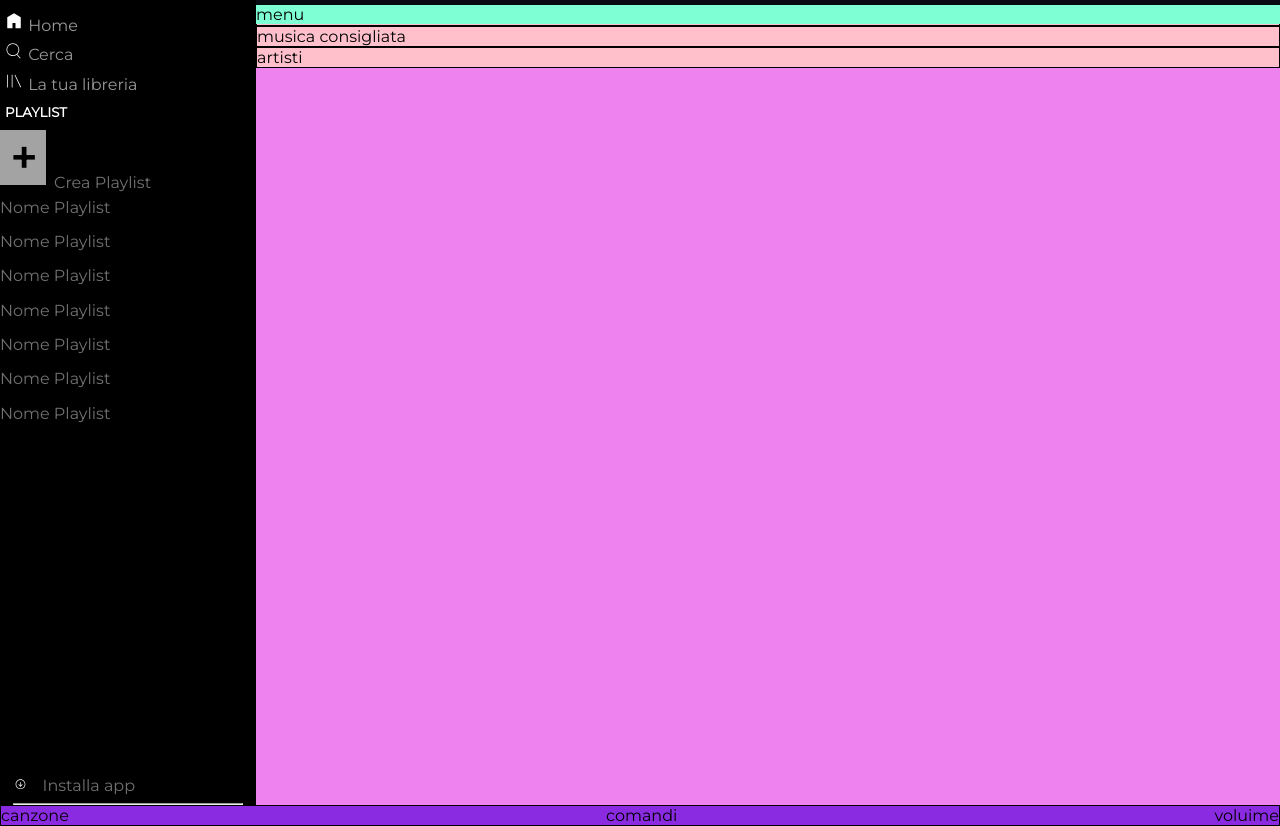
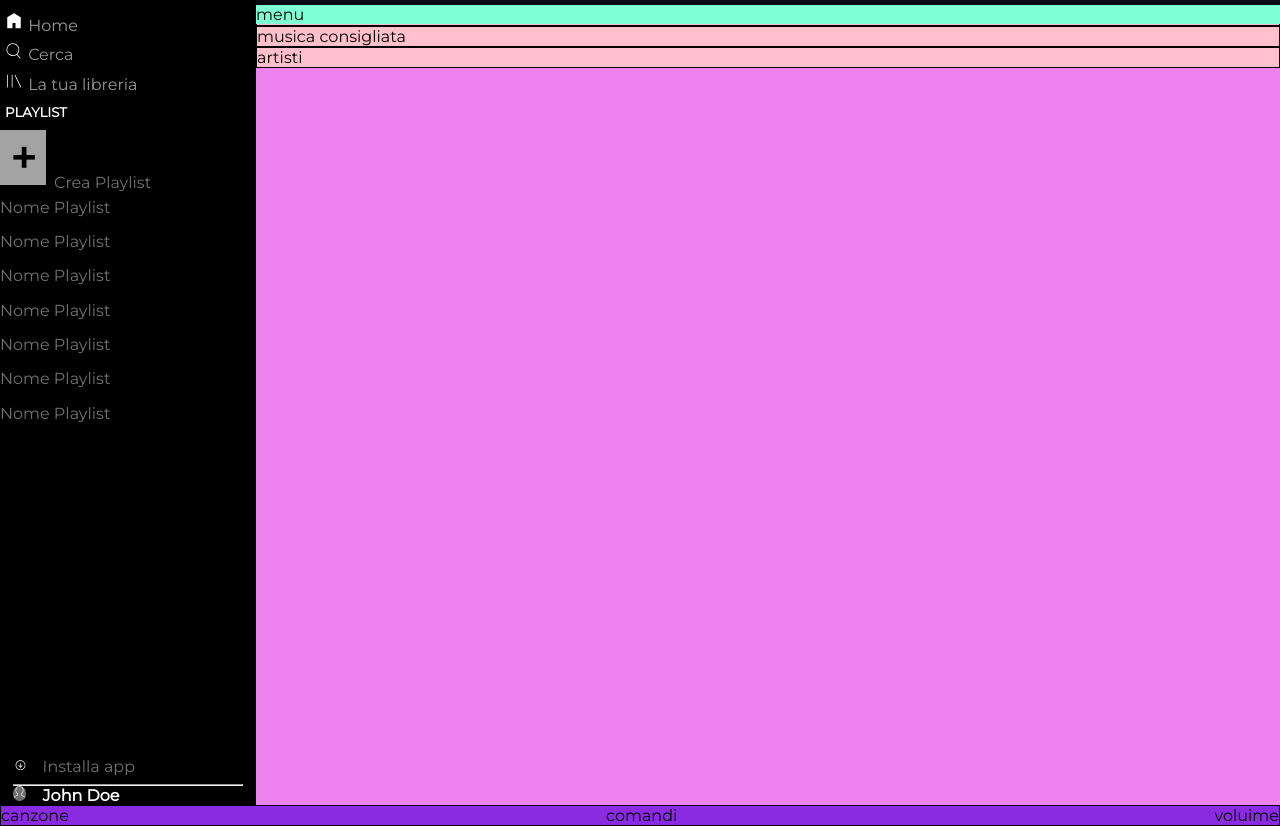
Before and after one commit to Asiaviscardi/html-css-spotifyweb, a plain HTML site: page index.html in a window 1280 px wide. Shown: the part 49-875 px from the top of the page. Drawn offline with Linux system fonts and the light colour scheme.

Commit message:
termine provvisorio aside

```diff
--- a/index.html
+++ b/index.html
@@ -98,7 +98,9 @@
 
                         <hr>
 
+                        <img class="profilo" src="img/profile.svg" alt="">
 
+                        <span class="nome">John Doe</span>
 
                     </div>
 
--- a/style.css
+++ b/style.css
@@ -122,6 +122,16 @@
     margin-top: 3%;
 }
 
+.profilo{
+    background-color: #717171;
+    border-radius: 50%;
+}
+
+.nome{
+    color: white;
+    font-weight: bold;
+}
+
 
 
 
```
